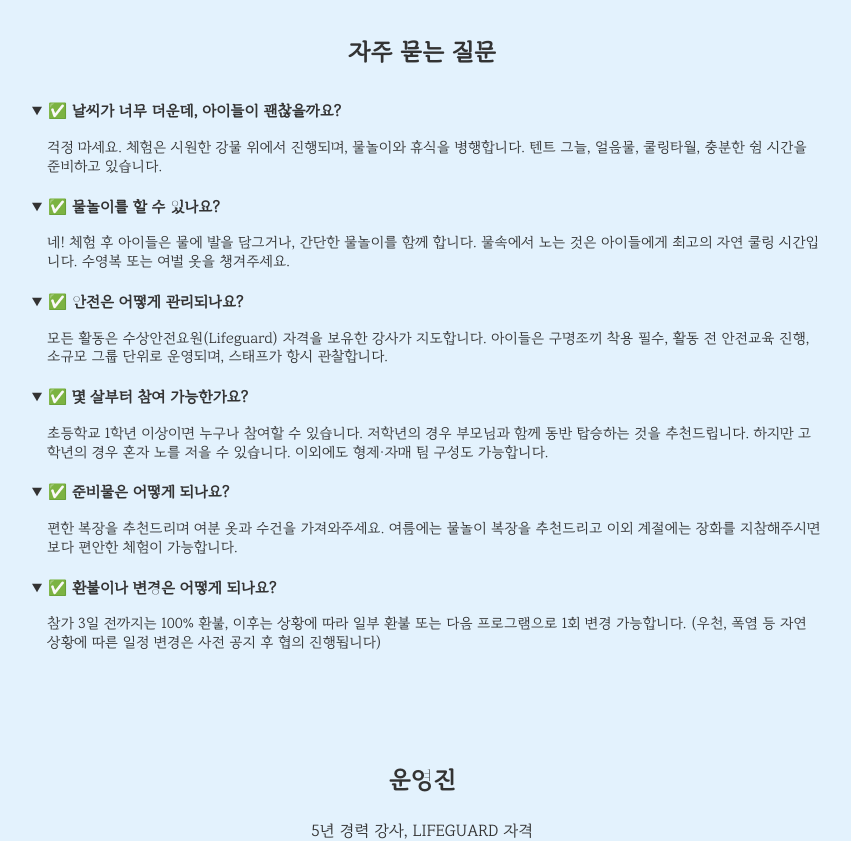
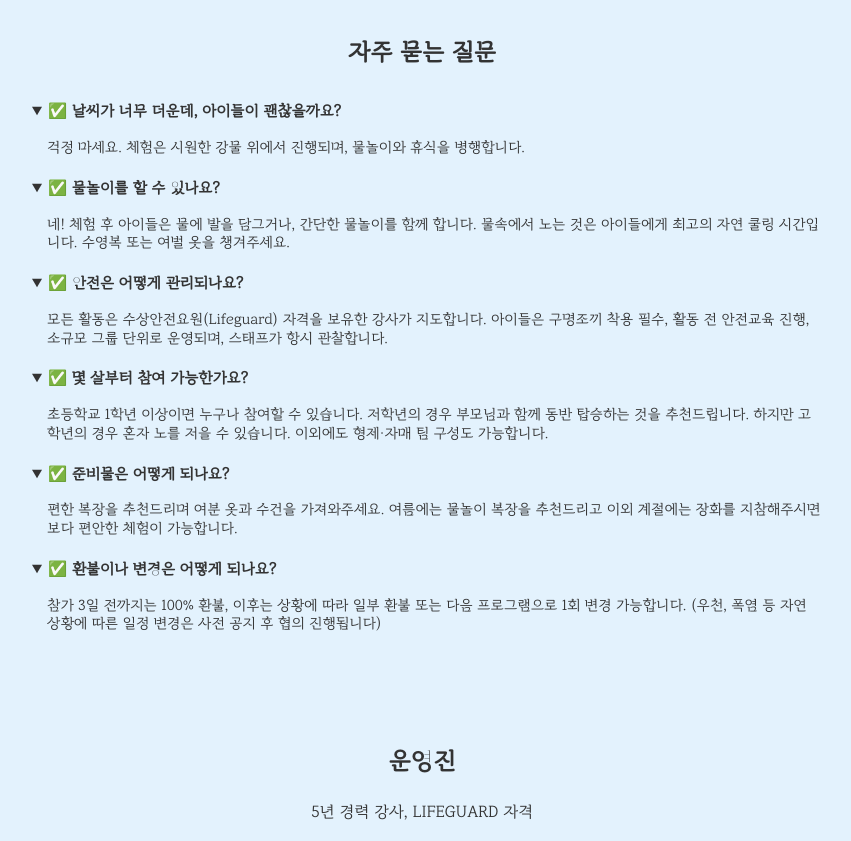
Before and after one commit to tamakosail0205/canoe-landing, a plain HTML site: page index.html in a window 1280 px wide. Shown: the part 4920-5761 px from the top of the page, without its empty margins (218-1069 px from the left). Drawn offline with nearby package versions, Linux system fonts and the light colour scheme; grey boxes are pictures that could not be loaded.

Commit message:
Update index.html

```diff
--- a/index.html
+++ b/index.html
@@ -623,7 +623,7 @@
     <h2>자주 묻는 질문</h2>
     <details open>
       <summary>날씨가 너무 더운데, 아이들이 괜찮을까요?</summary>
-      <p>걱정 마세요. 체험은 시원한 강물 위에서 진행되며, 물놀이와 휴식을 병행합니다. 텐트 그늘, 얼음물, 쿨링타월, 충분한 쉼 시간을 준비하고 있습니다.</p>
+      <p>걱정 마세요. 체험은 시원한 강물 위에서 진행되며, 물놀이와 휴식을 병행합니다.</p>
     </details>
     <details open>
       <summary>물놀이를 할 수 있나요?</summary>
```
